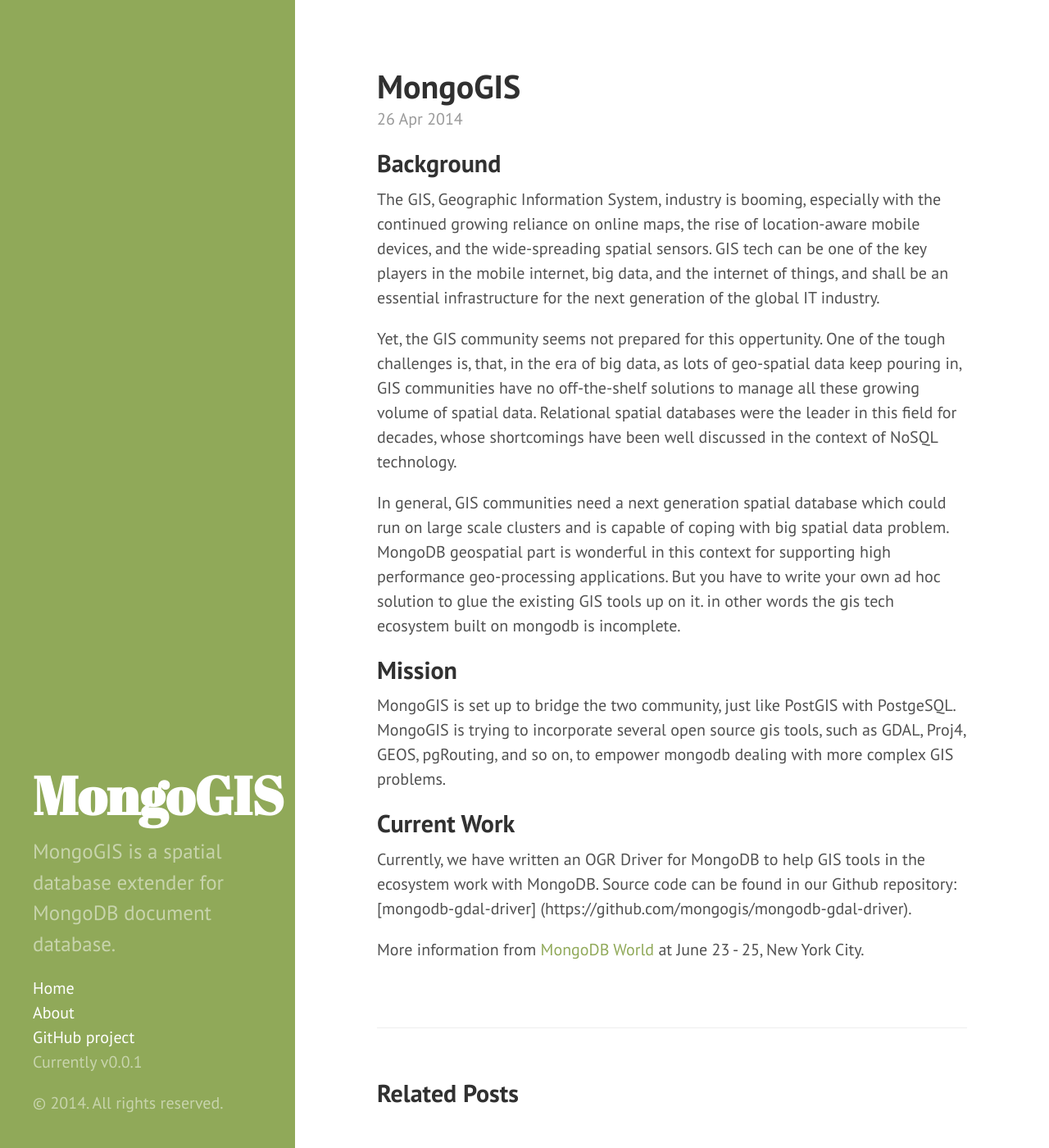
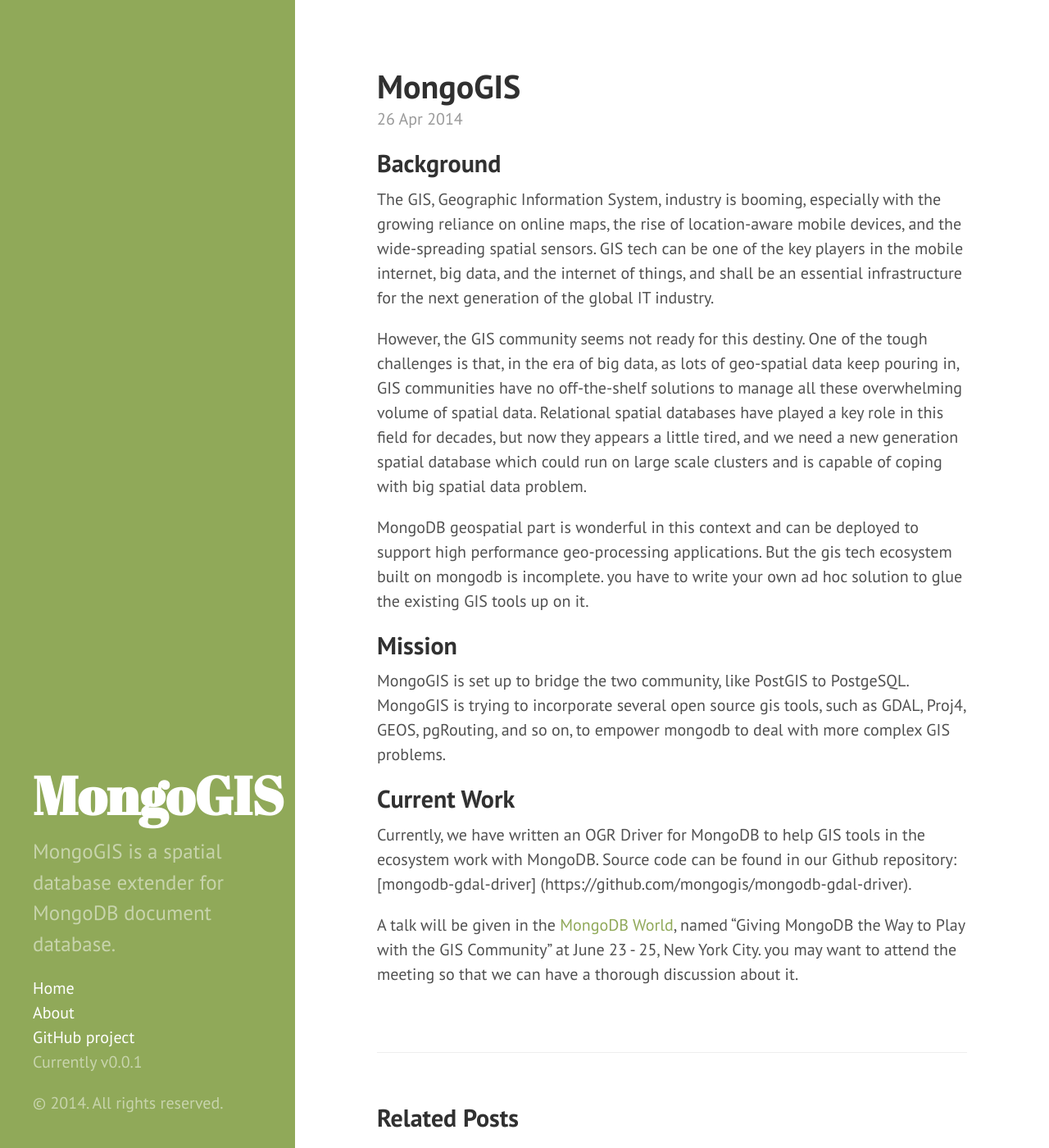
Before and after one commit to mongogis/mongogis.github.io, a Jekyll site: the page built from _posts/2014-04-26-introducing-mongogis.md, in a window 1280 px wide and 1400 px high. Shown: the whole window at 82% size. Built offline with Jekyll 4.4.1, drawn with Linux system fonts in a browser that asks for light colours; Markdown is read by kramdown in place of the engine named in the settings.

Commit message:
Update 2014-04-26-introducing-mongogis.md

```diff
--- a/_posts/2014-04-26-introducing-mongogis.md
+++ b/_posts/2014-04-26-introducing-mongogis.md
@@ -5,18 +5,20 @@ title: MongoGIS
 
 ## Background
 
-The GIS, Geographic Information System, industry is booming, especially with the continued growing reliance on online maps, the rise of location-aware mobile devices, and the wide-spreading spatial sensors. GIS tech can be one of the key players in the mobile internet, big data, and the internet of things, and shall be an essential infrastructure for the next generation of the global IT industry.
+The GIS, Geographic Information System, industry is booming, especially with the growing reliance on online maps, the rise of location-aware mobile devices, and the wide-spreading spatial sensors. GIS tech can be one of the key players in the mobile internet, big data, and the internet of things, and shall be an essential infrastructure for the next generation of the global IT industry.
 
 
-Yet, the GIS community seems not prepared for this oppertunity. One of the tough challenges is, that, in the era of big data, as lots of geo-spatial data keep pouring in, GIS communities have no off-the-shelf solutions to manage all these growing volume of spatial data. Relational spatial databases were the leader in this field for decades, whose shortcomings have been well discussed in the context of NoSQL technology.
+However, the GIS community seems not ready for this destiny. One of the tough challenges is that, in the era of big data, as lots of geo-spatial data keep pouring in, GIS communities have no off-the-shelf solutions to manage all these overwhelming volume of spatial data. Relational spatial databases have played a key role in this field for decades, but now they appears
+a little tired, and we need a new generation spatial database which could run on large scale clusters and is capable of coping with big spatial data problem.
 
-In general, GIS communities need a next generation spatial database which could run on large scale clusters and is capable of coping with big spatial data problem. MongoDB geospatial part is wonderful in this context for supporting high performance geo-processing applications. But you have to write your own ad hoc solution to glue the existing GIS tools up on it. in other words the gis tech ecosystem built on mongodb is incomplete.
+
+MongoDB geospatial part is wonderful in this context and can be deployed to support high performance geo-processing applications. But the gis tech ecosystem built on mongodb is incomplete. you have to write your own ad hoc solution to glue the existing GIS tools up on it.
 
 ## Mission
-MongoGIS is set up to bridge the two community, just like PostGIS with PostgeSQL. MongoGIS is trying to incorporate several open source gis tools, such as GDAL, Proj4, GEOS, pgRouting, and so on, to empower mongodb dealing with more complex GIS problems.
+MongoGIS is set up to bridge the two community, like PostGIS to PostgeSQL. MongoGIS is trying to incorporate several open source gis tools, such as GDAL, Proj4, GEOS, pgRouting, and so on, to empower mongodb to deal with more complex GIS problems.
 
 
 ## Current Work
 Currently, we have written an OGR Driver for MongoDB to help GIS tools in the ecosystem work with MongoDB. Source code can be found in our Github repository: [mongodb-gdal-driver] (https://github.com/mongogis/mongodb-gdal-driver).
 
-More information from [MongoDB World](http://world.mongodb.com/mongodb-world/session/giving-mongodb-way-play-gis-community) at June 23 - 25, New York City.
+A talk will be given in the [MongoDB World](http://world.mongodb.com/mongodb-world/session/giving-mongodb-way-play-gis-community), named "Giving MongoDB the Way to Play with the GIS Community" at June 23 - 25, New York City. you may want to attend the meeting so that we can have a thorough discussion about it.
```
